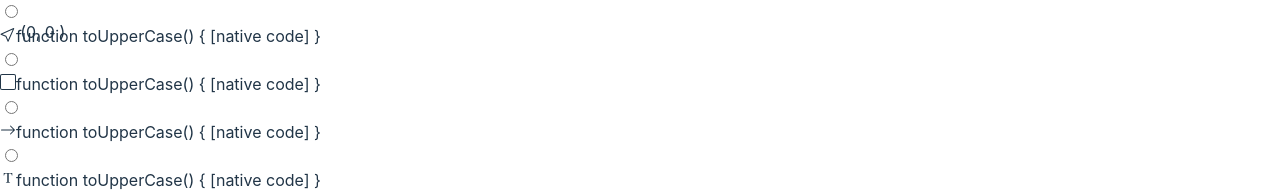
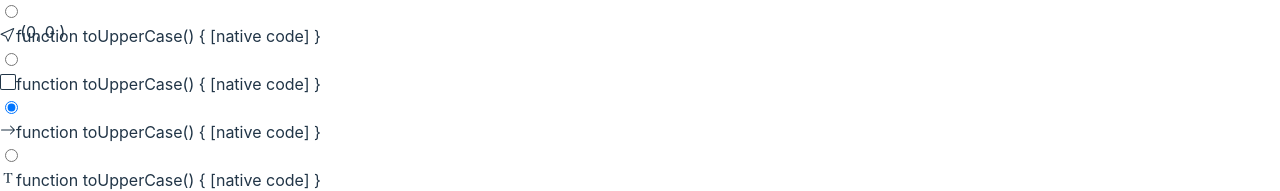
Before and after one commit to ryuujo1573/untitled-whiteboard, a React (Vite) app: page / in a window 1280 px wide. Shown: the top 191 px of the page. Built offline with nearby package versions, Linux system fonts and the light colour scheme.

Commit message:
🤔 where is my tool tool?

```diff
--- a/src/pages/Whiteboard.tsx
+++ b/src/pages/Whiteboard.tsx
@@ -241,6 +241,9 @@ function Whiteboard() {
       }}>({(pos[0] + ',').padEnd(12) + (pos[1]).padEnd(9)})</span>
       <OperationUI
         // TODO where is my tool tool?
+        tool='freedraw'
+        setTool={() => { }}
+        canvas={canvasRef.current}
       />
       <canvas
         width={window.innerWidth}
```
